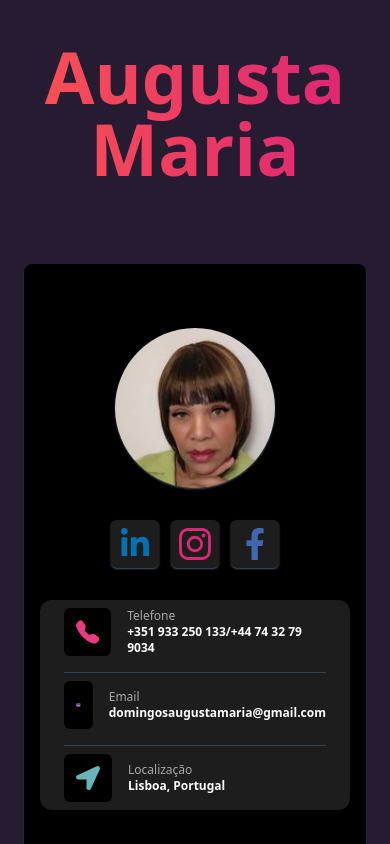
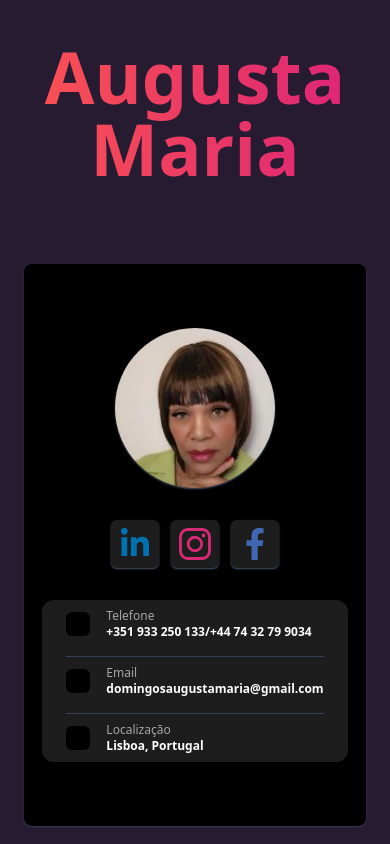
Before and after one commit to hendellcosta/augusta-maria-portf, a React (Vite) app: page / in a window 390 px wide. Shown: the top 844 px of the page. Built offline with nearby package versions, Linux system fonts and the light colour scheme.

Commit message:
icons-grow-mobile

```diff
--- a/src/App.tsx
+++ b/src/App.tsx
@@ -27,7 +27,7 @@ function App() {
 
         <div className='bg-likeBlack px-6 grid grid-cols-1 gap-2 divide-y divide-slate-700 rounded-xl text-xs sm:text-xl'>
           <div className='flex flex-row items-center gap-4 py-2'>
-            <BsTelephoneFill className='text-phone text-5xl bg-black p-3 rounded-md hover:text-white transition-all' />
+            <BsTelephoneFill className='text-phone text-2xl sm:text-5xl bg-black p-3 rounded-md hover:text-white transition-all' />
             <span className='flex flex-col text-start'>
               <p className='text-slate'>Telefone</p>
               <p className='font-semibold'>+351 933 250 133/+44 74 32 79 9034</p>
@@ -35,7 +35,7 @@ function App() {
           </div>
 
           <div className='flex flex-row items-center gap-4 py-2'>
-            <MdEmail className='text-email text-5xl bg-black p-3 rounded-md hover:text-white transition-all' />
+            <MdEmail className='text-email text-2xl sm:text-5xl bg-black p-3 rounded-md hover:text-white transition-all' />
             <span className='flex flex-col text-start'>
               <p className='text-slate'>Email</p>
               <p className='font-semibold'>domingosaugustamaria@gmail.com</p>
@@ -43,7 +43,7 @@ function App() {
           </div>
 
           <div className='flex flex-row items-center gap-4 py-2'>
-            <FaLocationArrow className='text-location text-5xl bg-black p-3 rounded-md hover:text-white transition-all' />
+            <FaLocationArrow className='text-location text-2xl sm:text-5xl bg-black p-3 rounded-md hover:text-white transition-all' />
             <span className='flex flex-col text-start'>
               <p className='text-slate'>Localização</p>
               <p className='font-semibold'>Lisboa, Portugal</p>
```
